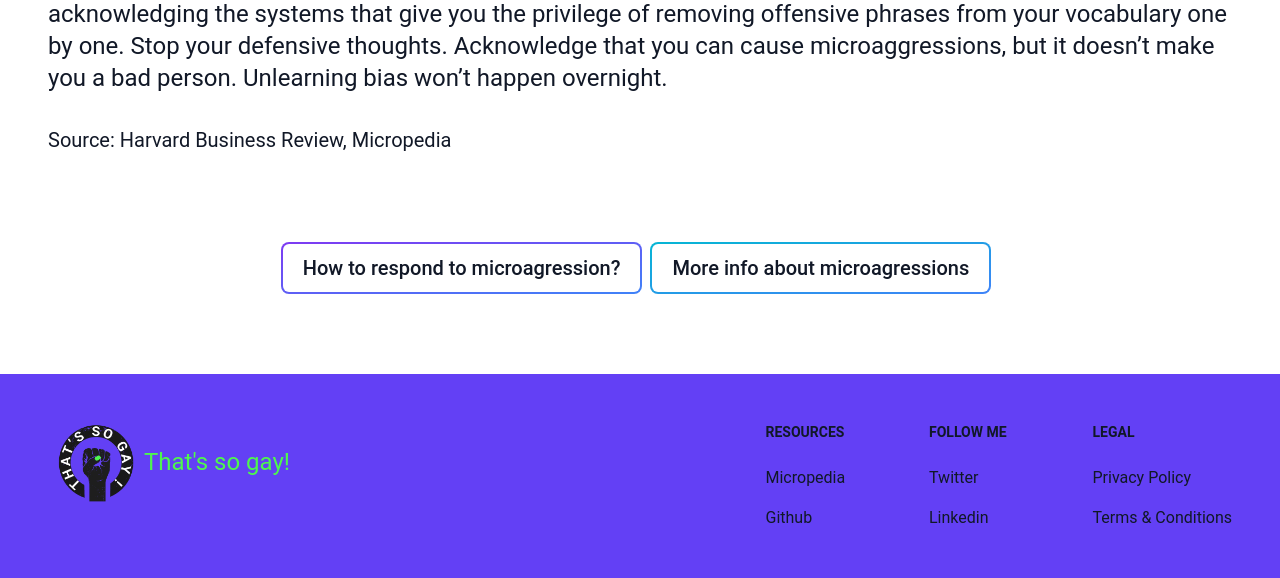
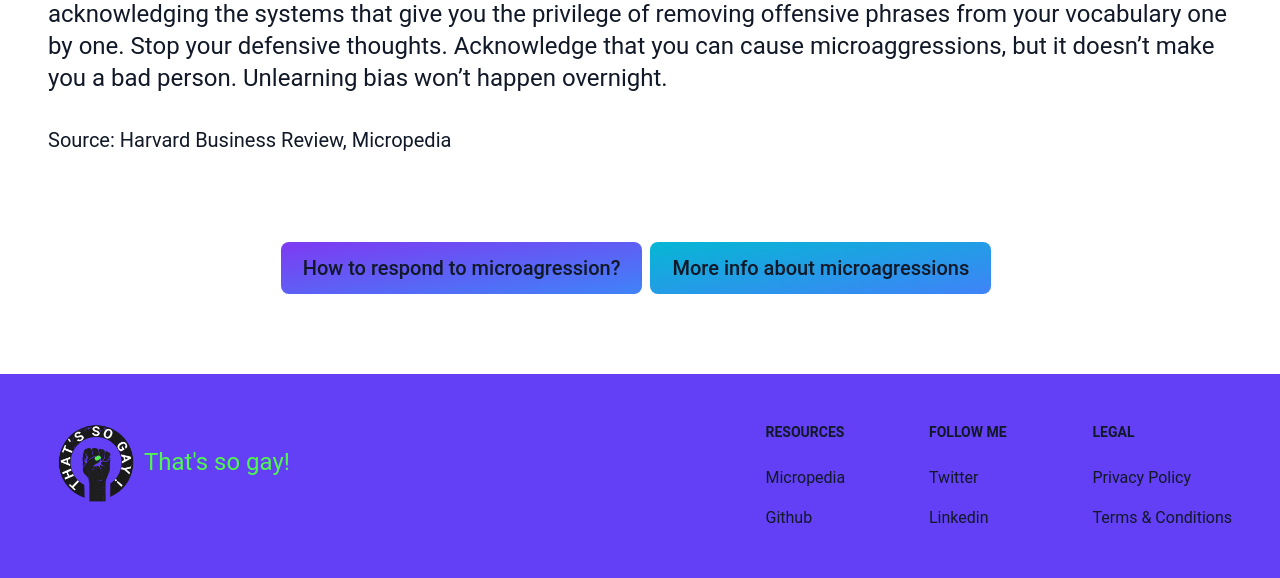
Before and after one commit to anaURL/thats-so-gay, a Node server app: page /avoid in a window 1280 px wide. Shown: the part 2671-3249 px from the top of the page. Run offline with Node 20, Linux system fonts and the light colour scheme; style sheets or scripts are compiled from the project's sources; some libraries are stand-ins or nearby versions.

Commit message:
remove part of the text

```diff
--- a/views/about.ejs
+++ b/views/about.ejs
@@ -38,8 +38,7 @@
  <div class="bg-white w-auto md:my-4">
   <section class="py-4 mx-auto max-w-7xl px-8 sm:px-6 lg:px-8">
     <p class="text-gray-900 text-2xl m-4 mt-8"> <span class="bg-purple text-white ">As a software developer with intrinsic passion and interest in women's and LGBTIQ+ human rights,  I believe in technology as
-      a tool for self-expression, deconstructing partiarchy and social change in general.</span>   As a queer person, I have the knowledge of or have experienced most of the listed
-      microagressions and therefore decided to build a dedicated platform with that purpose. <span class="bg-lime text-gray">Though I'm personally comfortable answering many of microagressions, my comfort and personal privilege of energy
+      a tool for self-expression, deconstructing partiarchy and social change in general.</span>   As a queer person, I have experienced or witnessed most of the microagressions and therefore decided to build a dedicated platform with that purpose. <span class="bg-lime text-gray">Though I'm personally comfortable answering many of microagressions, my comfort and personal privilege of energy
      doesn't mean that people should ask these questions, nor does it mean that all queer people must answer them!</span></p>
       <p class="text-gray-900 text-2xl m-4 mt-8 pb-8">
       I appreciate any feedback and suggestions on experienced microagressions,
--- a/views/avoid.ejs
+++ b/views/avoid.ejs
@@ -57,14 +57,14 @@
                      <p class="text-xl text-opacity-10 mx-4 my-8">Source: <a href="https://hbr.org/2020/07/when-and-how-to-respond-to-microaggressions" target="_blank">Harvard Business Review</a>, <a href="https://www.themicropedia.org/" target="_blank">Micropedia  </a> </p>
             </section>
 
-            <section class=" flex py-4 mx-auto my-6 max-w-7xl px-8 sm:px-6 lg:px-8 justify-center">
-                <button  type="button" onclick="location.href='/respond'" class="relative inline-flex items-center justify-center p-0.5 mb-2 mr-2 overflow-hidden text-xl font-medium text-gray-900 rounded-lg group bg-gradient-to-br from-purple-600 to-blue-500 group-hover:from-purple-600 group-hover:to-blue-500 hover:text-white dark:text-white focus:ring-4 focus:outline-none focus:ring-blue-300 dark:focus:ring-blue-800">
-                    <span class="relative px-5 py-2.5 transition-all ease-in duration-75 bg-white dark:bg-gray-900 rounded-md group-hover:bg-opacity-0">
+            <section class="flex py-4 mx-auto my-6 max-w-7xl px-8 sm:px-6 lg:px-8 justify-center">
+                <button  type="button" onclick="location.href='/respond'" class=" object-contain relative inline-flex items-center justify-center p-0.5 mb-2 mr-2 overflow-hidden text- md:text-xl font-medium text-gray-900 rounded-lg group bg-gradient-to-br from-purple-600 to-blue-500 group-hover:from-purple-600 group-hover:to-blue-500 hover:text-white">
+                    <span class="relative px-5 py-2.5  transition-all ease-in duration-75">
                         How to respond to microagression?
                     </span>
                   </button>
-                  <button type="button" onclick="location.href='/info'" class="relative inline-flex items-center justify-center p-0.5 mb-2 mr-2 overflow-hidden text-xl font-medium text-gray-900 rounded-lg group bg-gradient-to-br from-cyan-500 to-blue-500 group-hover:from-cyan-500 group-hover:to-blue-500 hover:text-white dark:text-white focus:ring-4 focus:outline-none focus:ring-cyan-200 dark:focus:ring-cyan-800">
-                    <span class="relative px-5 py-2.5 transition-all ease-in duration-75 bg-white dark:bg-gray-900 rounded-md group-hover:bg-opacity-0">
+                  <button type="button" onclick="location.href='/info'" class="relative inline-flex items-center justify-center p-0.5 mb-2 mr-2 overflow-hidden text-base md:text-xl font-medium text-gray-900 rounded-lg group bg-gradient-to-br from-cyan-500 to-blue-500 group-hover:from-cyan-500 group-hover:to-blue-500 hover:text-white ">
+                    <span class="relative px-5 py-2.5 transition-all ease-in duration-75 rounded-md">
                         More info about microagressions
                     </span>
                   </button>
```
